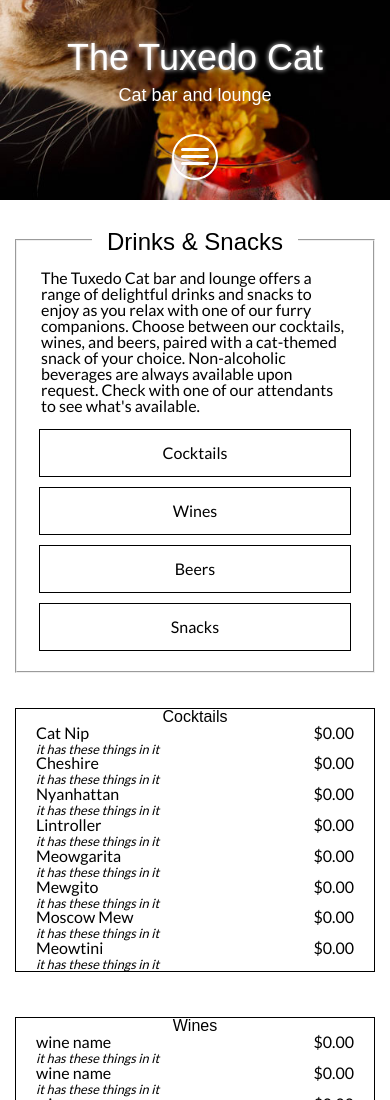
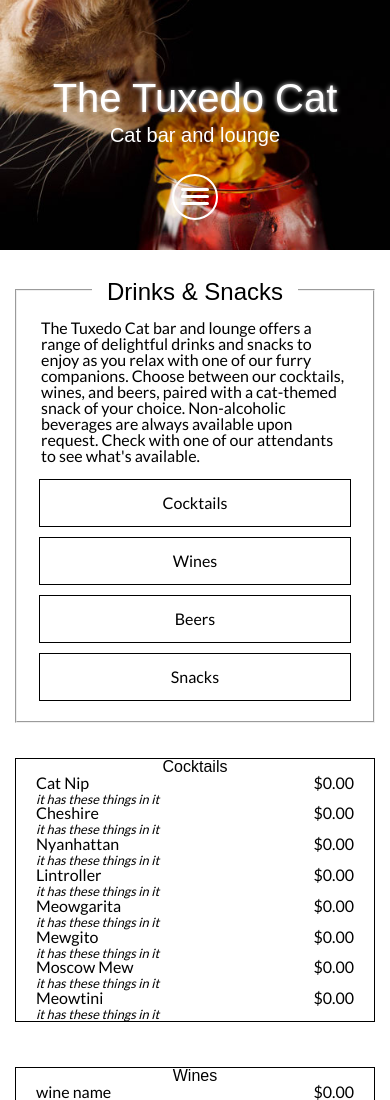
Before and after one commit to hildebrandmatt/P-03, a plain HTML site: page menu.html in a window 390 px wide. Shown: the top 1100 px of the page. Drawn offline with Linux system fonts and the light colour scheme; files that its build step writes are made by us from their sources; a web font is replaced by a local one.

Commit message:
mobile header adjustments

```diff
--- a/styles/header.scss
+++ b/styles/header.scss
@@ -9,7 +9,7 @@ header img{
 
 header{
   width: 100vw;
-  height: 200px;
+  height: 250px;
 }
 
 #header-title-home{
@@ -23,7 +23,7 @@ header h1{
     font-family: $primary_font;
     font-weight: 300;
     line-height: 36px;
-    margin-top: 100px;
+    margin-top: 120px;
     margin-bottom: 0px;
     text-shadow: 0px 0px 5px $primary_font_color;
 }
@@ -53,7 +53,7 @@ nav{
 }
 
 .header-bar h1{
-  margin-top: 40px;
+  margin-top: 80px;
 }
 
 .header-bar nav{
--- a/styles/variables.scss
+++ b/styles/variables.scss
@@ -16,8 +16,8 @@ $secondary_font: 'Lato', sans-serif;
 
 //Font Sizes
 
-$header_font_size_mobile: 36px;
-$subheader_font_size_mobile: 18px;
+$header_font_size_mobile: 2.5em;
+$subheader_font_size_mobile: 1.25em;
 $nav_font_size_mobile: 18px;
 //$section_title_font_size_mobile: ;
 //$body_font_size_mobile: ;
```
Also changed, not shown: styles/styles.css, styles/styles.min.css.
